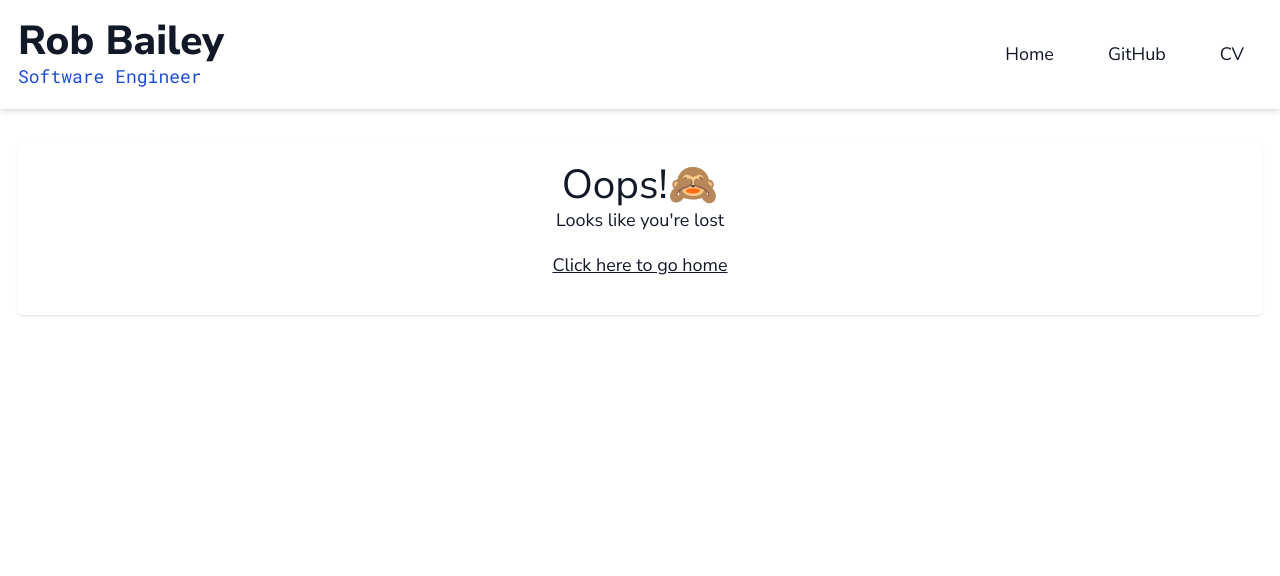
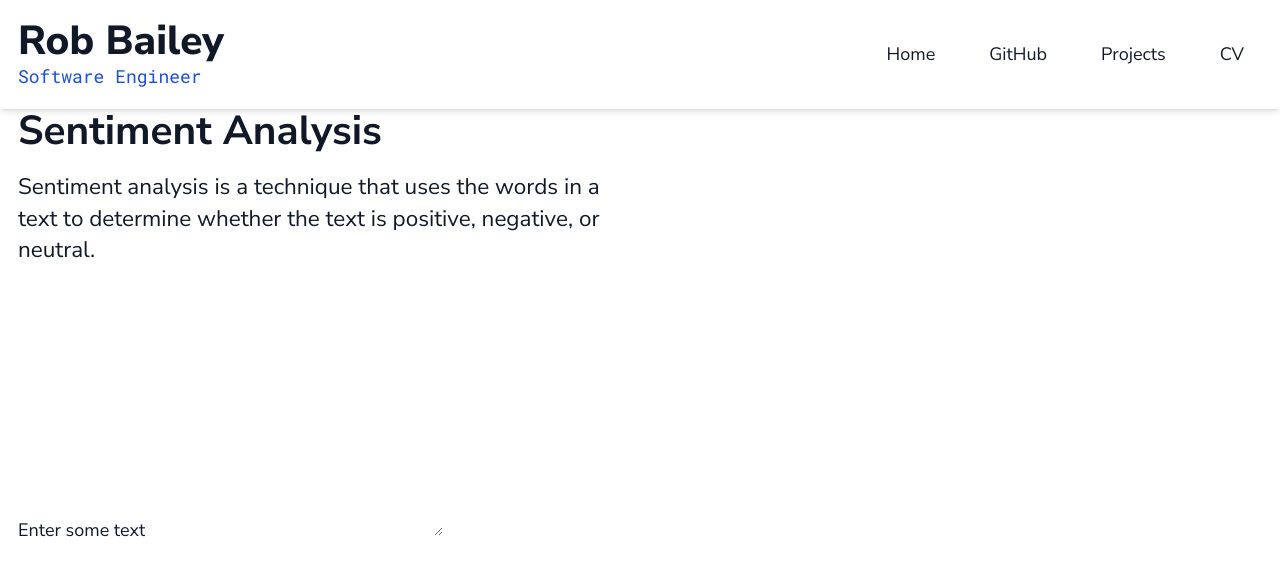
Before and after one commit to robbailey3/website-next, a Next.js app: page /projects/sentiment-analysis in a window 1280 px wide. Before the commit this address had no page. Shown: the top 576 px of the page. Built offline with nearby package versions, Linux system fonts and the light colour scheme.

Commit message:
build: adding sentiment analysis app

```diff
--- a/package.json
+++ b/package.json
@@ -20,6 +20,7 @@
     "@fortawesome/free-brands-svg-icons": "^5.15.4",
     "@fortawesome/free-solid-svg-icons": "^5.15.4",
     "@fortawesome/react-fontawesome": "^0.1.16",
+    "@google-cloud/language": "^4.3.2",
     "@sentry/nextjs": "^6.16.1",
     "axios": "^0.25.0",
     "babel-plugin-transform-typescript-metadata": "^0.3.2",
--- a/src/components/global/Navigation/Navigation.tsx
+++ b/src/components/global/Navigation/Navigation.tsx
@@ -106,7 +106,7 @@ const Navigation = () => {
             href="/github/robbailey3"
             onClick={handleNavLinkClick}
           />
-          {/* <NavigationLink text="Projects" href="/projects" /> */}
+          <NavigationLink text="Projects" href="/projects" />
           <NavigationLink text="CV" href="/cv" />
         </ul>
       </nav>
--- a/src/features/projects/data/projects.ts
+++ b/src/features/projects/data/projects.ts
@@ -1,6 +1,15 @@
 import Card from '@/components/common/Card/Card';
 import { Project } from '../models/Project';
 
-const projects: Project[] = [];
+const projects: Project[] = [
+  {
+    id: '1',
+    title: 'Sentiment Analysis',
+    description:
+      'Using the Google Natural Language API to analyze the sentiment of a user-inputted sentence.',
+    slug: 'sentiment-analysis',
+    keywords: ['sentiment analysis', 'natural language api', 'google'],
+  },
+];
 
 export default projects;
--- /dev/null
+++ b/src/features/sentiment-analysis/services/sentimentAnalysis.ts
@@ -0,0 +1,39 @@
+import language, { LanguageServiceClient } from '@google-cloud/language';
+
+class SentimentAnalysisService {
+  private client!: LanguageServiceClient;
+
+  public async initialise() {
+    this.client = new language.LanguageServiceClient({
+      credentials: {
+        private_key: process.env.GOOGLE_PRIVATE_KEY,
+        client_email: process.env.GOOGLE_CLIENT_EMAIL,
+      },
+    });
+    await this.client.initialize();
+  }
+
+  public async analyseString(str: string) {
+    const document: any = {
+      content: str,
+      type: 'PLAIN_TEXT',
+    };
+
+    const [result] = await this.client.analyzeEntities({ document });
+
+    return result;
+  }
+
+  public async classify(str: string) {
+    const document: any = {
+      content: str,
+      type: 'PLAIN_TEXT',
+    };
+
+    const [result] = await this.client.classifyText({ document });
+
+    return result;
+  }
+}
+
+export default new SentimentAnalysisService();
--- /dev/null
+++ b/src/pages/api/projects/sentiment-analysis/analyse.ts
@@ -0,0 +1,25 @@
+import sentimentAnalysis from '@/features/sentiment-analysis/services/sentimentAnalysis';
+import { NextApiRequest, NextApiResponse } from 'next';
+import * as Sentry from '@sentry/node';
+
+const Handler = async (req: NextApiRequest, res: NextApiResponse) => {
+  if (req.method !== 'POST') {
+    return res.status(404).end();
+  }
+  try {
+    const text = req.body.text;
+    if (!text) {
+      return res.status(400).end();
+    }
+    await sentimentAnalysis.initialise();
+    const analysis = await sentimentAnalysis.analyseString(text);
+    return res.status(200).json({
+      ...analysis,
+    });
+  } catch (err: any) {
+    Sentry.captureException(err);
+    return res.status(500).json({ error: err.message });
+  }
+};
+
+export default Handler;
--- /dev/null
+++ b/src/pages/api/projects/sentiment-analysis/classify.ts
@@ -0,0 +1,25 @@
+import sentimentAnalysis from '@/features/sentiment-analysis/services/sentimentAnalysis';
+import { NextApiRequest, NextApiResponse } from 'next';
+import * as Sentry from '@sentry/node';
+
+const Handler = async (req: NextApiRequest, res: NextApiResponse) => {
+  if (req.method !== 'POST') {
+    return res.status(404).end();
+  }
+  try {
+    const text = req.body.text;
+    if (!text) {
+      return res.status(400).end();
+    }
+    await sentimentAnalysis.initialise();
+    const classify = await sentimentAnalysis.classify(text);
+    return res.status(200).json({
+      ...classify,
+    });
+  } catch (err: any) {
+    Sentry.captureException(err);
+    return res.status(500).json({ error: err.message });
+  }
+};
+
+export default Handler;
--- /dev/null
+++ b/src/pages/projects/sentiment-analysis.tsx
@@ -0,0 +1,88 @@
+import Container from '@/components/common/Container/Container';
+import axios from 'axios';
+import React from 'react';
+import { distinctUntilChanged, Subject, throttleTime } from 'rxjs';
+
+const SentimentAnalysisProjectPage = () => {
+  const inputValue = new Subject<string>();
+
+  const [analysis, setAnalysis] = React.useState(null);
+  const [classify, setClassify] = React.useState(null);
+
+  const handleKeyup = (e) => {
+    inputValue.next(e.target.value);
+  };
+
+  const getAnalysis = async (val: string) => {
+    if (val.split(' ').length > 5) {
+      const response = await axios.post(
+        '/api/projects/sentiment-analysis/analyse',
+        {
+          text: val,
+        }
+      );
+      setAnalysis(response.data);
+    }
+  };
+
+  const getClassification = async (val: string) => {
+    if (val.split(' ').length > 5) {
+      const response = await axios.post(
+        '/api/projects/sentiment-analysis/classify',
+        {
+          text: val,
+        }
+      );
+      setClassify(response.data);
+    }
+  };
+
+  React.useEffect(() => {
+    const subscription = inputValue
+      .pipe(throttleTime(800), distinctUntilChanged())
+      .subscribe((value: string) => {
+        getAnalysis(value);
+        getClassification(value);
+      });
+
+    return () => subscription.unsubscribe();
+  });
+
+  return (
+    <Container>
+      <section className="flex flex-wrap">
+        <div className="w-full md:w-1/2">
+          <h1 className="w-full text-4xl font-bold mb-4">Sentiment Analysis</h1>
+          <p className="w-full text-xl">
+            Sentiment analysis is a technique that uses the words in a text to
+            determine whether the text is positive, negative, or neutral.
+          </p>
+          <div>
+            <label htmlFor="text">Enter some text</label>
+            <textarea
+              name="text"
+              id="text"
+              cols={30}
+              rows={10}
+              onKeyUp={handleKeyup}
+            ></textarea>
+          </div>
+        </div>
+        <div className="w-full md:w-1/2">
+          {analysis && (
+            <div>
+              <pre>{JSON.stringify(analysis, null, 4)}</pre>
+            </div>
+          )}
+          {classify && (
+            <div>
+              <pre>{JSON.stringify(classify, null, 4)}</pre>
+            </div>
+          )}
+        </div>
+      </section>
+    </Container>
+  );
+};
+
+export default SentimentAnalysisProjectPage;
```
Also changed, not shown: 2 other files (tests, documents, lock files or other folders).
